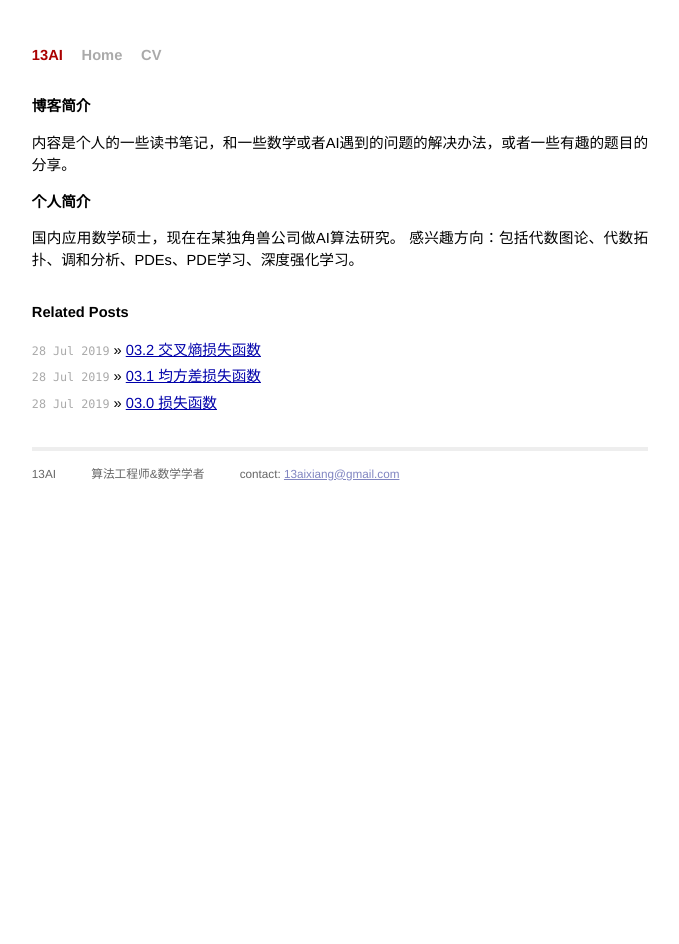
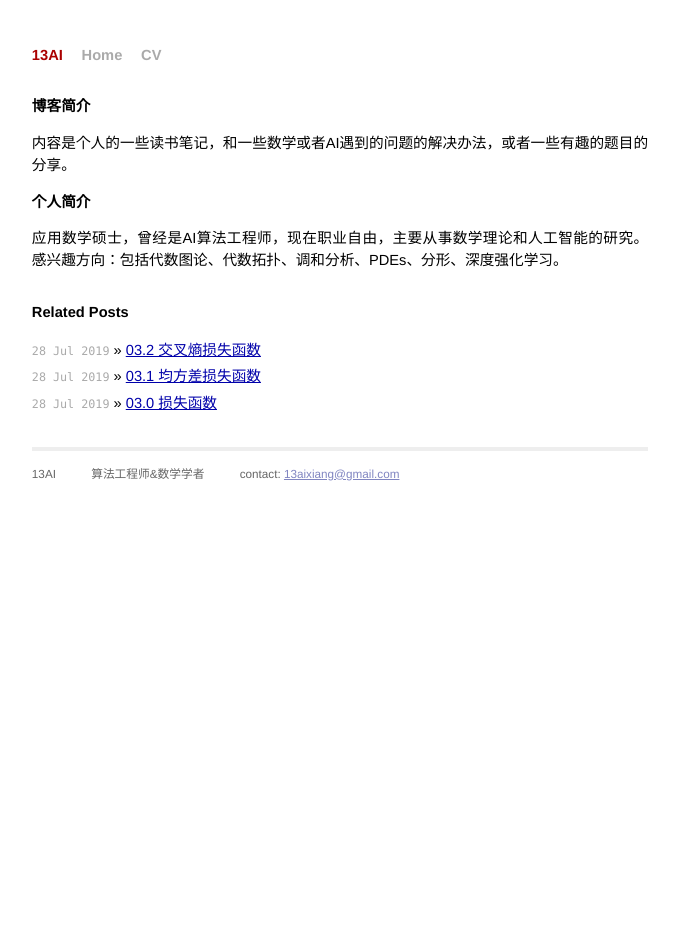
Before and after one commit to xiang-bai/xiang-bai.github.io, a Jekyll site: the page built from _posts/2019-04-07-introduction.md, in a window 1280 px wide. Shown: the whole page, without its empty margins (300-979 px from the left). Built offline with Jekyll 4.4.1, drawn with Linux system fonts in a browser that asks for light colours; comment, search, counter and statistics services are not loaded.

Commit message:
Update 2019-04-07-introduction.md

```diff
--- a/_posts/2019-04-07-introduction.md
+++ b/_posts/2019-04-07-introduction.md
@@ -8,5 +8,5 @@ categories: math
 内容是个人的一些读书笔记，和一些数学或者AI遇到的问题的解决办法，或者一些有趣的题目的分享。
 
 # 个人简介
-国内应用数学硕士，现在在某独角兽公司做AI算法研究。
-感兴趣方向：包括代数图论、代数拓扑、调和分析、PDEs、PDE学习、深度强化学习。
+应用数学硕士，曾经是AI算法工程师，现在职业自由，主要从事数学理论和人工智能的研究。
+感兴趣方向：包括代数图论、代数拓扑、调和分析、PDEs、分形、深度强化学习。
```
